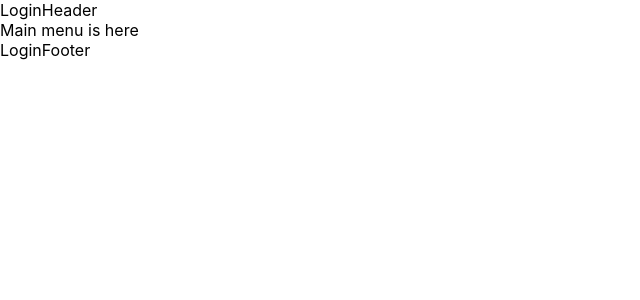
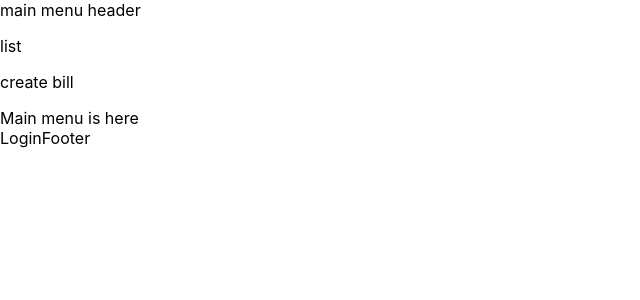
Before and after one commit to Dovavivavi/invoice-manager, a React (Create React App) app in the folder frontend/: page /menu in a window 1280 px wide. Shown: the top 300 px of the page, without its empty margins (0-640 px from the left). Built offline with nearby package versions, Linux system fonts and the light colour scheme.

Commit message:
added basic structure of main menu

```diff
--- a/frontend/src/App.js
+++ b/frontend/src/App.js
@@ -1,5 +1,4 @@
 import './App.css';
-import LoginHeader from './components/LoginHeader/LoginHeader';
 import LoginFooter from './components/LoginFooter/LoginFooter';
 import LoginForm from './components/LoginForm/LoginForm';
 import Registration from './components/Registration/Registration';
@@ -9,7 +8,6 @@ import MainMenu from './components/MainMenu/MainMenu';
 function App() {
   return (
     <div className="App">
-      <LoginHeader />
       <Routes>
         <Route path='/' element={<LoginForm />} />
         <Route path='/registration' element={<Registration />} />
--- a/frontend/src/components/LoginForm/LoginForm.jsx
+++ b/frontend/src/components/LoginForm/LoginForm.jsx
@@ -1,4 +1,5 @@
 import React from 'react'
+import LoginHeader from '../LoginHeader/LoginHeader'
 import { Link } from 'react-router-dom'
 import { useState } from 'react'
 import { signInWithEmailAndPassword, onAuthStateChanged } from 'firebase/auth'
@@ -27,6 +28,8 @@ function LoginForm() {
   }
 
   return (
+    <>
+      <LoginHeader />
       <div id='login-section'>
         <h1>Bejelentkezés</h1>
         <p>jelenlegi felhasználó: {user.email}</p>
@@ -39,6 +42,7 @@ function LoginForm() {
           <Link to='/registration'>Regisztráció</Link>
         </div>
       </div>
+    </>
   )
 }
 
--- a/frontend/src/components/MainMenu/MainMenu.jsx
+++ b/frontend/src/components/MainMenu/MainMenu.jsx
@@ -4,7 +4,13 @@ import './MainMenu.scss'
 export class MainMenu extends Component {
   render() {
     return (
-      <div>Main menu is here</div>
+      <>
+        <div>main menu header
+          <p>list</p>
+          <p>create bill</p>
+        </div>
+        <div>Main menu is here</div>
+      </>
     )
   }
 }
--- a/frontend/src/components/Registration/Registration.jsx
+++ b/frontend/src/components/Registration/Registration.jsx
@@ -1,4 +1,5 @@
 import React from 'react'
+import LoginHeader from '../LoginHeader/LoginHeader'
 import './Registration.scss'
 import { Link, useNavigate } from 'react-router-dom'
 import { useState } from 'react'
@@ -22,6 +23,8 @@ function Registration() {
   };
 
   return (
+    <>
+      <LoginHeader />
       <div id='form-section'>
         <h1>Regisztráció</h1>
         <div className='form-container'>
@@ -36,6 +39,7 @@ function Registration() {
           <Link to='/'>vissza</Link>
         </div>
       </div>
+    </>
   )
 }
 
```
Lines whose indentation alone changed are shown as unchanged.
